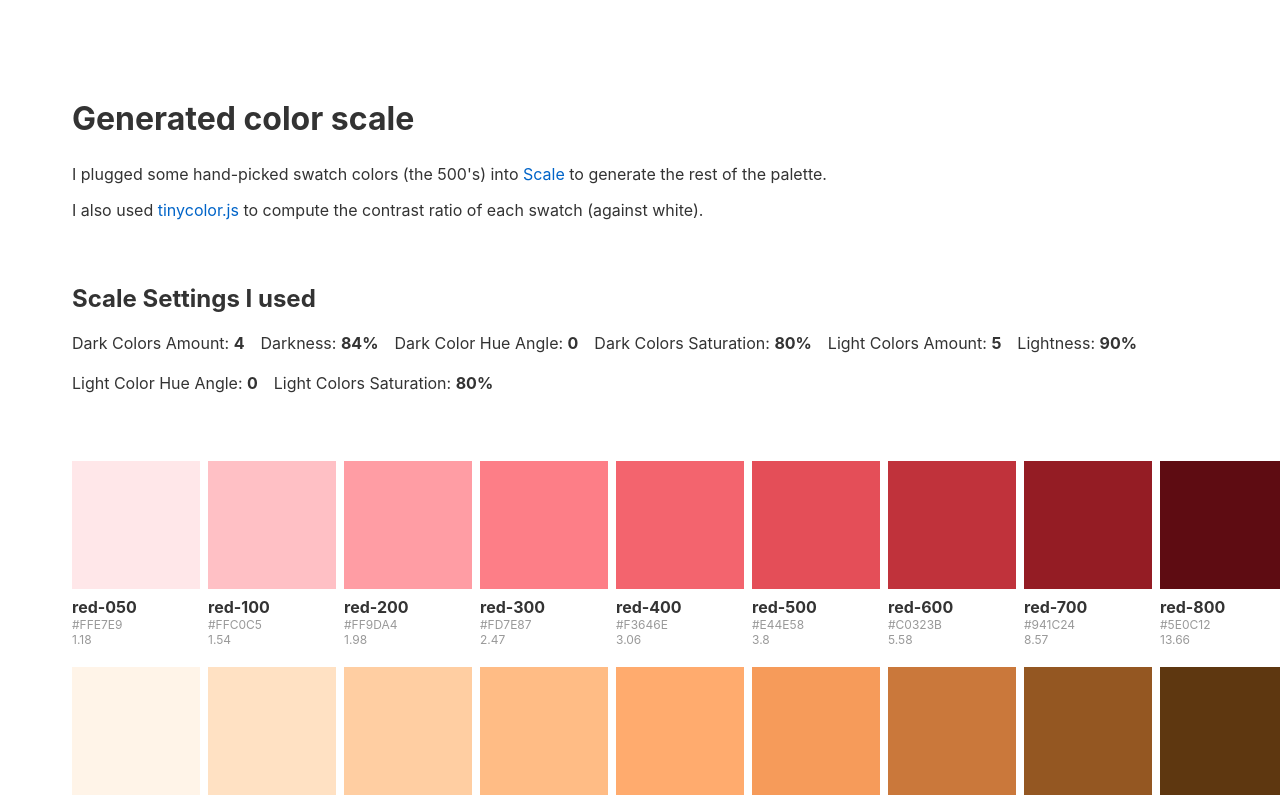
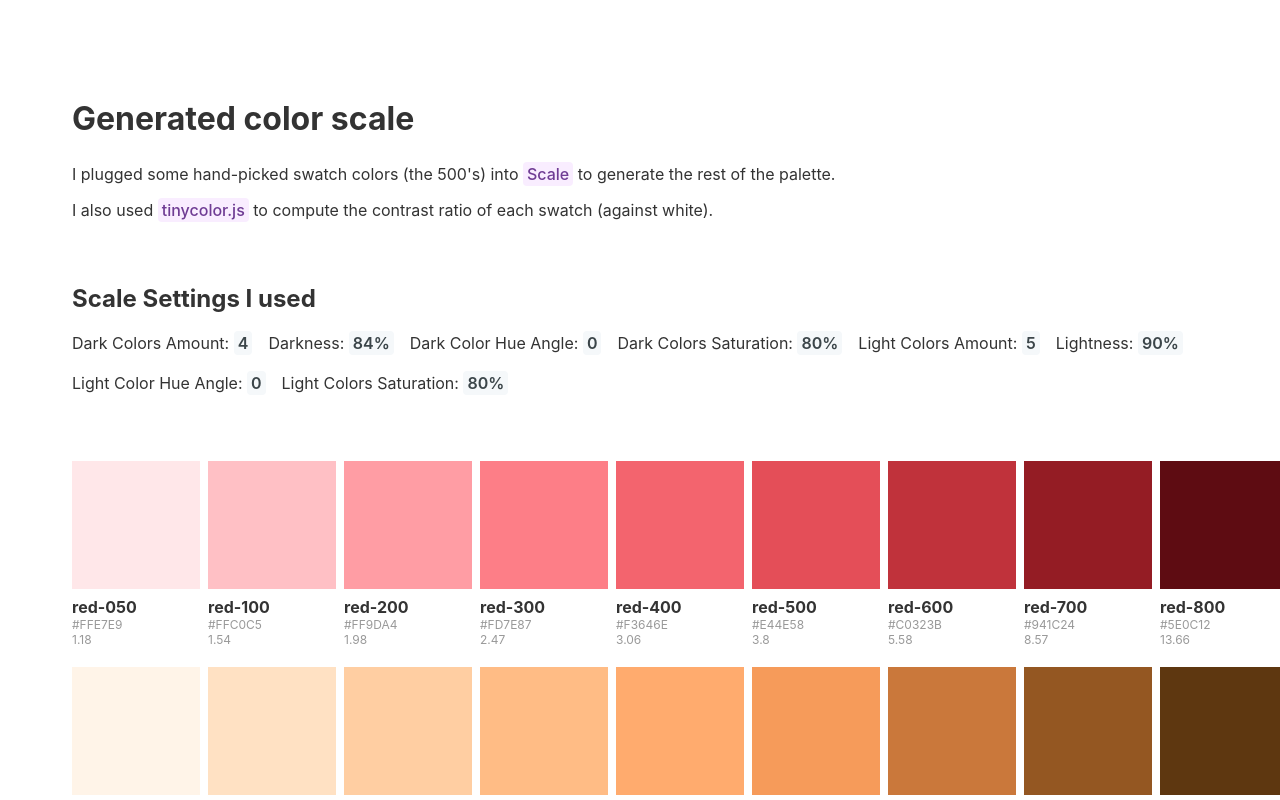
Before and after one commit to dannymcclain/gen-color-scale, a Svelte app: page / in a window 1280 px wide. Shown: the top 800 px of the page. Built offline with nearby package versions, Linux system fonts and the light colour scheme.

Commit message:
more cleanup

```diff
--- a/src/App.svelte
+++ b/src/App.svelte
@@ -29,12 +29,15 @@
 	h1, h2 {
 		font-weight: 700;
 	}
+
 	h1 {
 		font-size: 2rem;
 	}
+
 	h2 {
 		font-size: 1.5rem;
 	}
+
 	main {
 		text-align: left;
 		padding: 4em;
@@ -61,7 +64,23 @@
 
 	code {
 		font-family: inherit;
-		font-weight: 700;
+		font-weight: 600;
+		color: #3B4549;
+		padding: .125rem .25rem;
+		background: #F5F8FA;
+		border-radius: .25rem;
+	}
+
+	a {
+		font-weight: 500;
+		color: #6F3C94;
+		padding: .125rem .25rem;
+		background: #F9EDFF;
+		border-radius: .25rem;
+
+		&:hover {
+			color: #6F3C94;
+		}
 	}
 
 	@media (min-width: 640px) {
```
